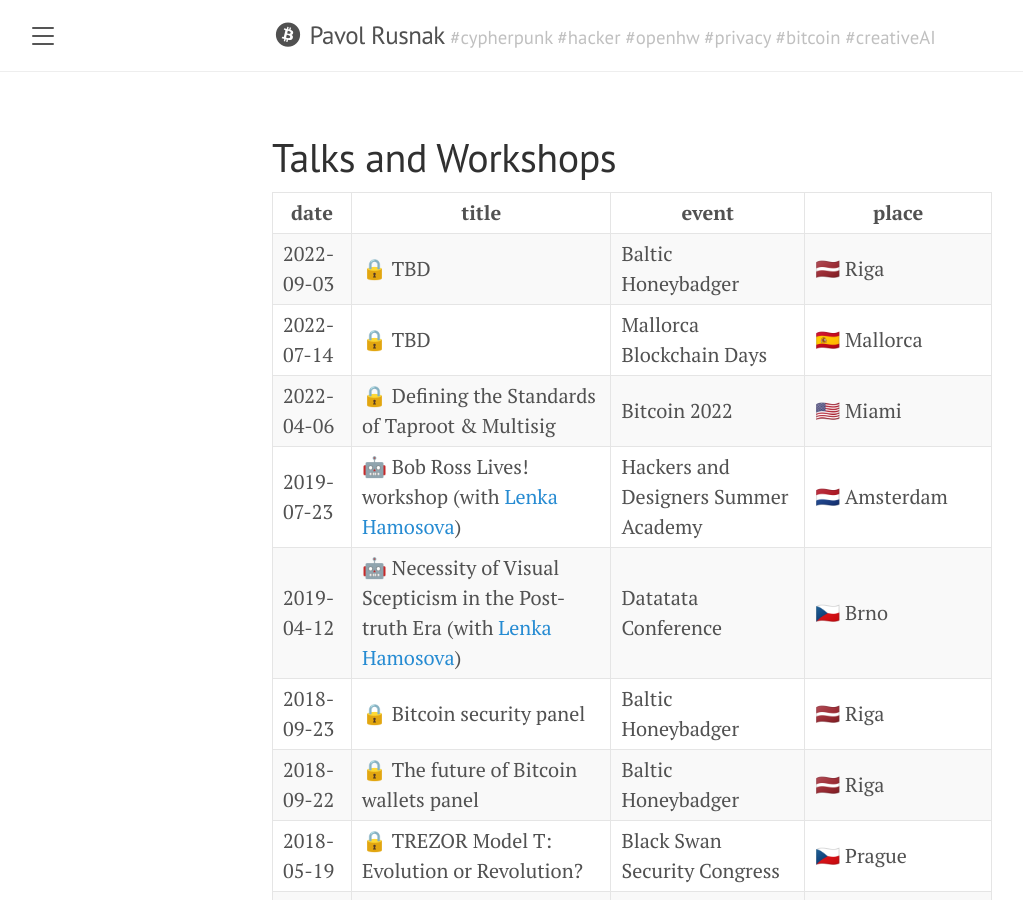
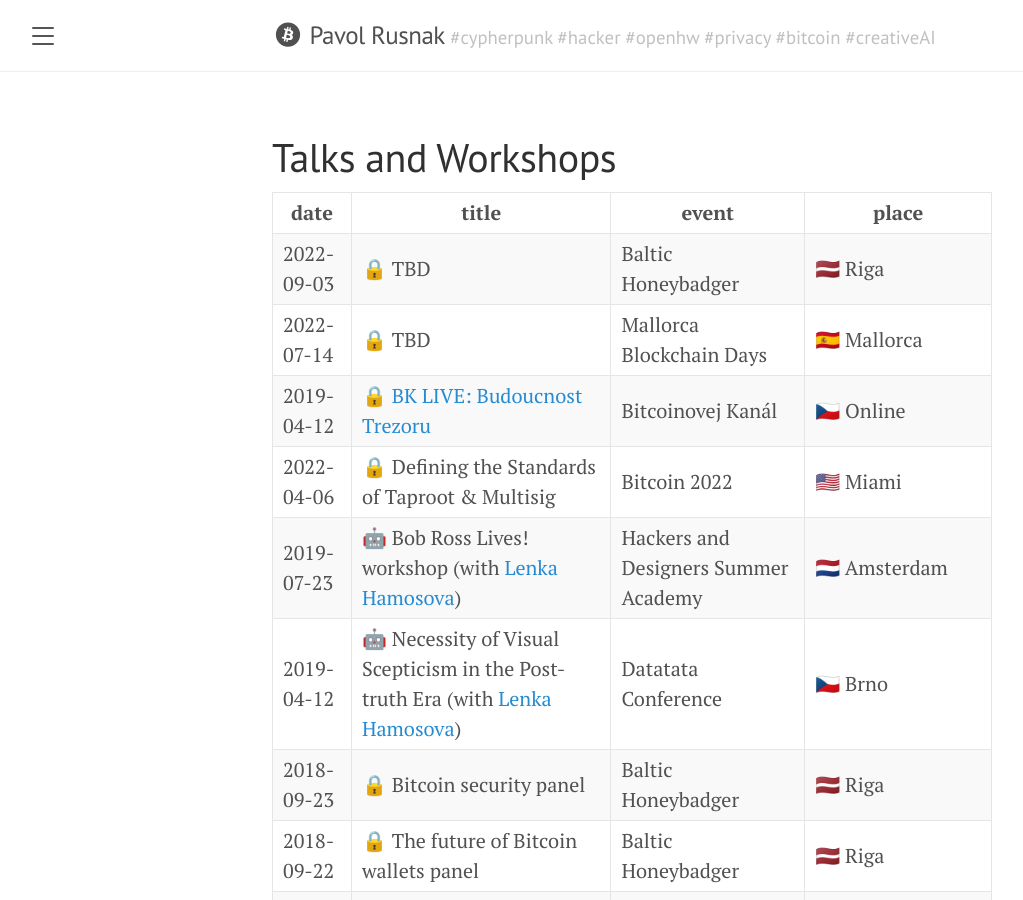
Before and after one commit to prusnak/rusnak.io, a Jekyll site: the page built from talks.md, in a window 1280 px wide and 900 px high. Shown: the whole window, without its empty margins (8-1031 px from the left). Built offline with Jekyll 4.4.1, drawn with Linux system fonts in a browser that asks for light colours; nearby versions of some CDN libraries.

Commit message:
talks: add kicom

```diff
--- a/talks.md
+++ b/talks.md
@@ -7,6 +7,7 @@
 -----|-------|-------|------
 2022-09-03 | 🔒 TBD | Baltic Honeybadger | 🇱🇻 Riga
 2022-07-14 | 🔒 TBD | Mallorca Blockchain Days | 🇪🇸 Mallorca
+2019-04-12 | 🔒 [BK LIVE: Budoucnost Trezoru](https://www.youtube.com/watch?v=F3MaZKuPl9E) | Bitcoinovej Kanál | 🇨🇿 Online
 2022-04-06 | 🔒 Defining the Standards of Taproot & Multisig | Bitcoin 2022 | 🇺🇸 Miami
 2019-07-23 | 🤖 Bob Ross Lives! workshop (with [Lenka Hamosova](https://hamosova.com/)) | Hackers and Designers Summer Academy | 🇳🇱 Amsterdam
 2019-04-12 | 🤖 Necessity of Visual Scepticism in the Post-truth Era (with [Lenka Hamosova](https://hamosova.com/)) | Datatata Conference | 🇨🇿 Brno
```
